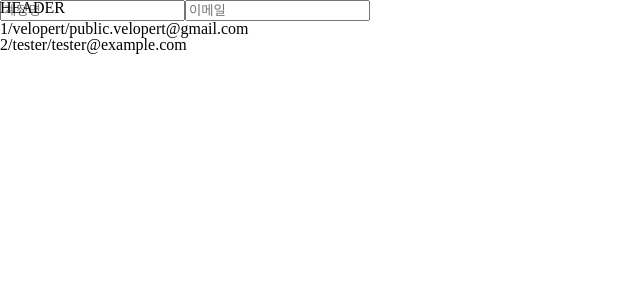
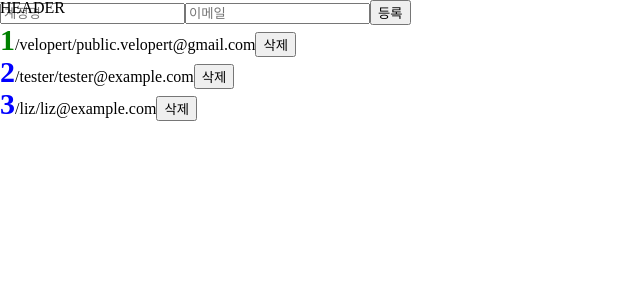
Before and after one commit to eorjs37/react_hls, a React app: page /list in a window 1280 px wide. Shown: the top 300 px of the page, without its empty margins (0-640 px from the left). Built offline with nearby package versions, Linux system fonts and the light colour scheme.

Commit message:
react 진행

```diff
--- a/src/App.tsx
+++ b/src/App.tsx
@@ -1,5 +1,5 @@
 import { Route, Routes } from 'react-router-dom'
-import { createContext } from 'react'
+import { createContext, useEffect } from 'react'
 import About from './pages/about/About'
 import Counter from './pages/counter/Counter'
 import Home from './pages/Home'
@@ -7,6 +7,10 @@ import List from './pages/list/List'
 import Header from './components/common/Header/Header'
 const context = createContext('right')
 const App = () => {
+  useEffect(() => {
+    console.log('mount')
+    return () => {}
+  }, [])
   return (
     <context.Provider value={'right'}>
       <Header></Header>
--- a/src/components/Create/CreateUser.tsx
+++ b/src/components/Create/CreateUser.tsx
@@ -1,19 +1,19 @@
-import React from 'react'
+/* eslint-disable @typescript-eslint/no-unused-vars */
+import React, { ChangeEvent } from 'react'
 
 interface CreateUserProps {
   username: string
   email: string
   onCreate: () => void
-  onChange: () => void
+  onChange: (e: ChangeEvent<HTMLInputElement>) => void
 }
 
 function CreateUser({ username = '', email = '', onCreate = () => {}, onChange = () => {} }: CreateUserProps) {
-  console.log(onCreate, onChange)
-
   return (
     <div>
-      <input type={'text'} name={'username'} placeholder={'계정명'} value={username} />
-      <input type={'text'} name={'email'} placeholder={'이메일'} value={email} />
+      <input type={'text'} name={'username'} placeholder={'계정명'} value={username} onChange={onChange} />
+      <input type={'text'} name={'email'} placeholder={'이메일'} value={email} onChange={onChange} />
+      <button onClick={onCreate}>{'등록'}</button>
     </div>
   )
 }
--- a/src/components/common/List/ListItem.tsx
+++ b/src/components/common/List/ListItem.tsx
@@ -2,19 +2,33 @@ export interface Item {
   id: number
   username: string
   email: string
+  active: boolean
 }
 
 type ItemProps = {
   item: Item
+  onRemove: (id: number) => void
+  onToggle: (id: number) => void
 }
-function ListItem({ item }: ItemProps) {
+function ListItem({ item, onRemove, onToggle }: ItemProps) {
   return (
     <p>
-      {item.id}
+      <b
+        style={{
+          fontSize: `30px`,
+          fontWeight: 700,
+          cursor: 'pointer',
+          color: item.active ? 'green' : 'blue',
+        }}
+        onClick={() => onToggle(item.id)}
+      >
+        {item.id}
+      </b>
       {'/'}
       {item.username}
       {'/'}
       {item.email}
+      <button onClick={() => onRemove(item.id)}>{'삭제'}</button>
     </p>
   )
 }
--- a/src/index.tsx
+++ b/src/index.tsx
@@ -6,9 +6,7 @@ import './styles/styles.css'
 import { BrowserRouter } from 'react-router-dom'
 const root = ReactDOM.createRoot(document.getElementById('root') as HTMLElement)
 root.render(
-  <React.StrictMode>
-    <BrowserRouter>
-      <App />
-    </BrowserRouter>
-  </React.StrictMode>,
+  <BrowserRouter>
+    <App />
+  </BrowserRouter>,
 )
--- a/src/pages/list/List.tsx
+++ b/src/pages/list/List.tsx
@@ -1,36 +1,68 @@
+import { ChangeEvent, useRef, useState } from 'react'
 import ListItem from '../../components/common/List/ListItem'
 import CreateUser from '../../components/Create/CreateUser'
 function List() {
-  const list = [
+  const [inputs, setInputs] = useState({
+    username: '',
+    email: '',
+  })
+  const [users, setUsers] = useState([
     {
       id: 1,
       username: 'velopert',
       email: 'public.velopert@gmail.com',
+      active: true,
     },
     {
       id: 2,
       username: 'tester',
       email: 'tester@example.com',
+      active: false,
     },
     {
       id: 3,
       username: 'liz',
       email: 'liz@example.com',
+      active: false,
     },
-  ]
+  ])
+  const nextId = useRef(4)
+  const create = () => {
+    const user = {
+      id: nextId.current,
+      username: inputs.username,
+      email: inputs.email,
+      active: false,
+    }
+    setInputs({
+      username: '',
+      email: '',
+    })
+    setUsers([...users, user])
+    nextId.current += 1
+  }
+  const change = (e: ChangeEvent<HTMLInputElement>) => {
+    const { name, value } = e.target
+    setInputs({
+      ...inputs,
+      [name]: value,
+    })
+  }
 
-  const create = () => {}
-  const change = () => {}
+  const remove = (id: number) => {
+    setUsers(users.filter(user => user.id !== id))
+  }
+
+  const toggle = (id: number) => {
+    setUsers(users.map(user => (user.id === id ? { ...user, active: !user.active } : user)))
+  }
 
   return (
     <div>
-      <CreateUser username={''} email={''} onCreate={create} onChange={change} />
+      <CreateUser username={inputs.username} email={inputs.email} onCreate={create} onChange={change} />
       <ul>
-        {list.map(item => {
-          if (item.id < 3) {
-            return <ListItem key={item.id} item={item} />
-          }
-          return null
+        {users.map(item => {
+          return <ListItem key={item.id} item={item} onRemove={remove} onToggle={toggle} />
         })}
       </ul>
     </div>
```
